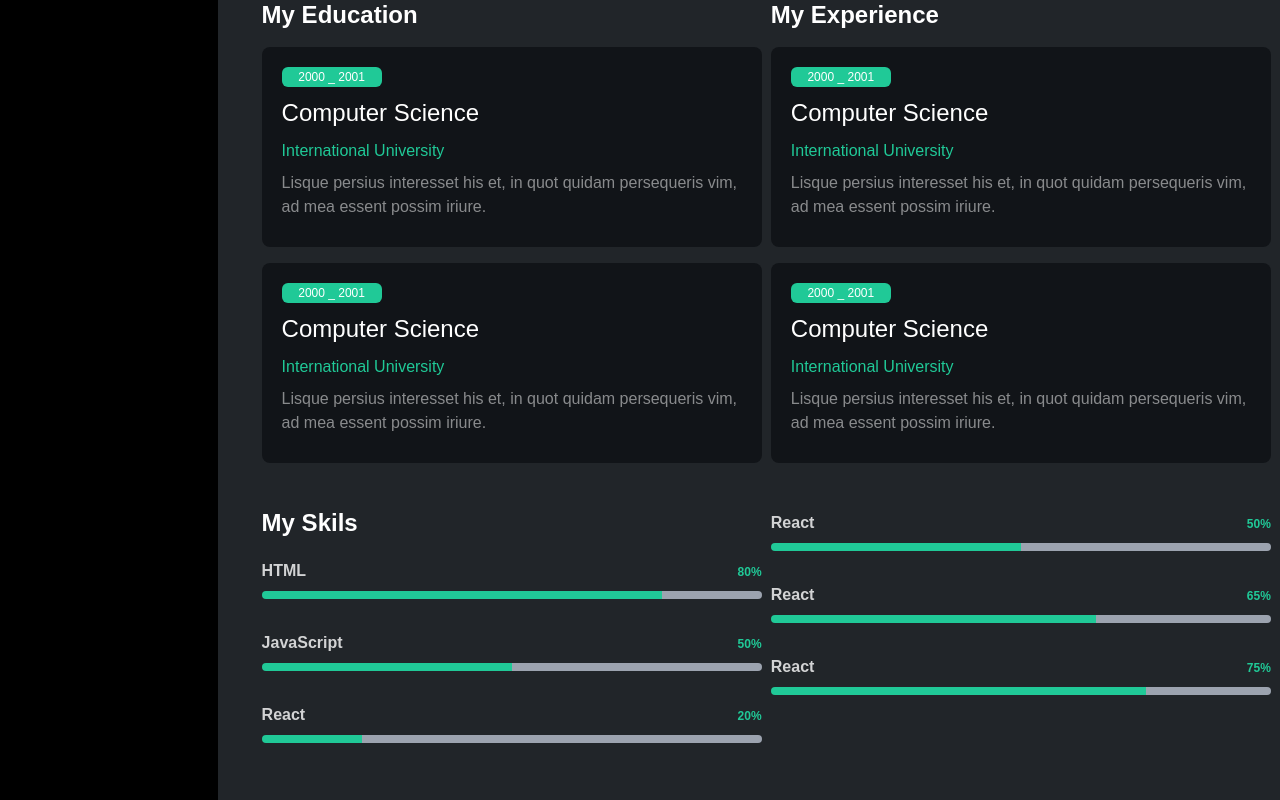
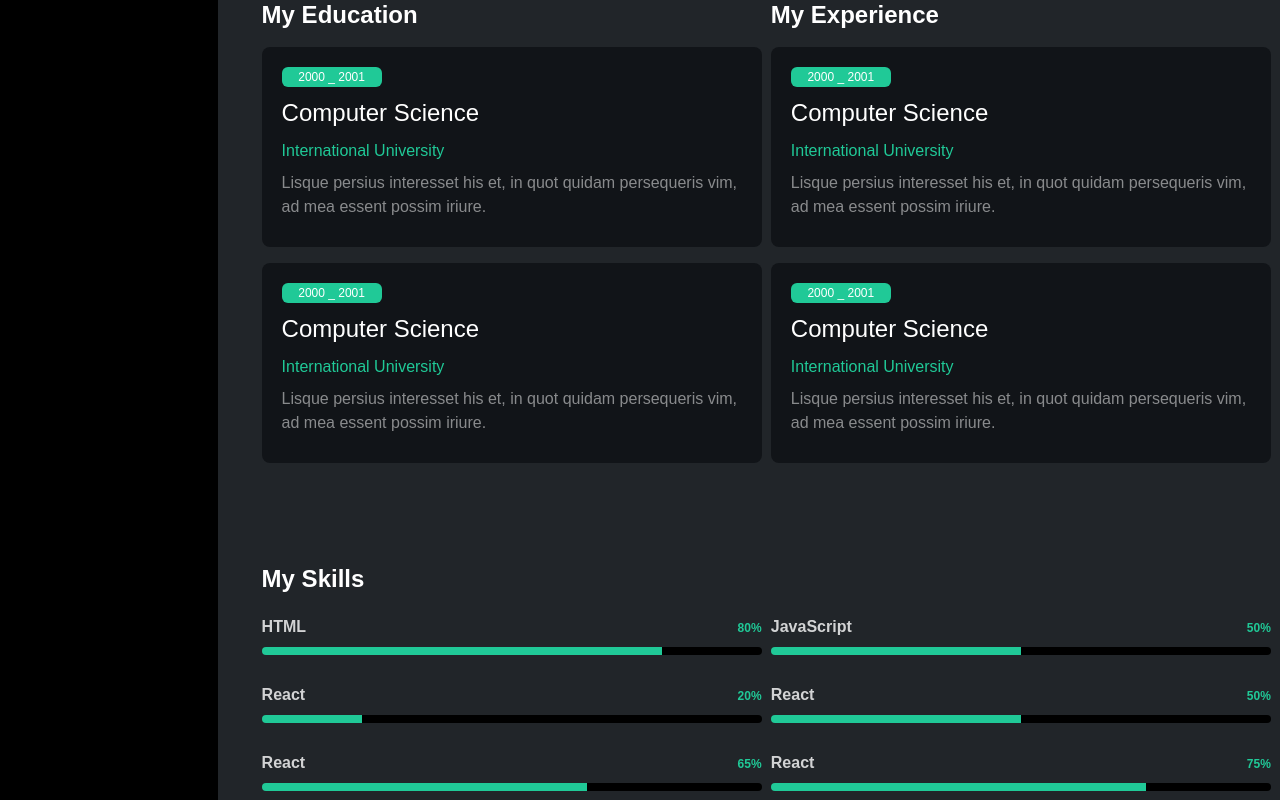
Before and after one commit to azizollahpayandeh/AzizollahPersonalSite, a React (Create React App) app: page / in a window 1280 px wide. Shown: the part 2560-3360 px from the top of the page. Built offline with nearby package versions, Linux system fonts and the light colour scheme.

Commit message:
finish fixing bug of skills.

```diff
--- a/src/Components/MyEducation/MyEducation.js
+++ b/src/Components/MyEducation/MyEducation.js
@@ -2,82 +2,79 @@ import React from "react";
 import EducationBox from "./../EducationBox/EducationBox";
 import ProgressBar from "../ProgressBar/ProgressBar";
 
+// آرایه اطلاعات تحصیلی
+const educationData = [
+  {
+    year: "2000 _ 2001",
+    certificate: "Computer Science",
+    university: "International University",
+    dec: "Lisque persius interesset his et, in quot quidam persequeris vim, ad mea essent possim iriure."
+  },
+  {
+    year: "2000 _ 2001",
+    certificate: "Computer Science",
+    university: "International University",
+    dec: "Lisque persius interesset his et, in quot quidam persequeris vim, ad mea essent possim iriure."
+  }
+];
+
+// آرایه اطلاعات مهارت‌ها
+const skillsData = [
+  { progress: "80", title: "HTML" },
+  { progress: "50", title: "JavaScript" },
+  { progress: "20", title: "React" },
+  { progress: "50", title: "React" },
+  { progress: "65", title: "React" },
+  { progress: "75", title: "React" }
+];
+
 export default function MyEducation() {
-  const progress = {
-    first: '80',
-    second: '50',
-    third: '20',
-    fourth: '50',
-    fifth: '65',
-    sixth: '75'
-  }
-
   return (
     <div>
       <div className="leftEducation xl:ml-11 xl:mt-20 mt-20 ml-5 ">
-        <div className="myEducation xl:w-[50%]  float-left mb-14 ">
-          <div className="title ">
-            <h1 className="text-2xl font-semibold">My Education</h1>
-          </div>
-          <EducationBox
-            year="2000 _ 2001"
-            certificate="Computer Science"
-            university="International University"
-            dec="Lisque persius interesset his et, in quot quidam persequeris vim, ad mea essent possim iriure."
-          />
-          <EducationBox
-            year="2000 _ 2001"
-            certificate="Computer Science"
-            university="International University"
-            dec="Lisque persius interesset his et, in quot quidam persequeris vim, ad mea essent possim iriure."
-          />
+        <div className="myEducationContainer xl:flex">
+          {/* کامپوننت MyEducationSection برای نمایش بخش "My Education" و "My Experience" */}
+          <MyEducationSection title="My Education" data={educationData} />
+          <MyEducationSection title="My Experience" data={educationData} />
+        </div>
+      </div>
 
-          <div className=" mt-11">
-            <h1 className="text-2xl font-semibold mb-4">My Skils</h1>
-            <ProgressBar progress={progress.first} Title="HTML" />
-          </div>
+      <div className="mt-11 ml-4 mr-4 xl:ml-11">
+        <h1 className="text-2xl font-semibold mb-4">My Skills</h1>
+        <div className="grid xl:grid-cols-2 gap-4"> {/* تغییر اعمال شده */}
+          {skillsData.map((skill, index) => (
+            <div className="mb-4">
+             <ProgressBar key={index} progress={skill.progress} Title={skill.title} />
+            </div>
+          ))}
+        </div>
+      </div>
 
-          <div className=" mt-11">
-            <ProgressBar progress={progress.second} Title="JavaScript" />
-          </div>
-
-          <div className=" mt-11">
-            <ProgressBar progress={progress.third} Title="React" />
-          </div>
-        </div>
-
-        <div className="myEducation xl:w-[50%] xl:float-right float-left mb-14  ">
-          <div className="title ">
-            <h1 className="text-2xl font-semibold">My Experience</h1>
-          </div>
-          <EducationBox
-            year="2000 _ 2001"
-            certificate="Computer Science"
-            university="International University"
-            dec="Lisque persius interesset his et, in quot quidam persequeris vim, ad mea essent possim iriure."
-          />
-
-          <EducationBox
-            year="2000 _ 2001"
-            certificate="Computer Science"
-            university="International University"
-            dec="Lisque persius interesset his et, in quot quidam persequeris vim, ad mea essent possim iriure."
-          />
-          <div className=" mt-11">
-            <ProgressBar progress={progress.fourth} Title="React" />
-          </div>
-
-          <div className=" mt-11">
-            <ProgressBar progress={progress.fifth} Title="React" />
-          </div>
-
-          <div className=" mt-11">
-            <ProgressBar progress={progress.sixth} Title="React" />
-          </div>
-        </div>
+      <div className=" text-center">
+        <button className="2xl:mt-7 mt-11 xl:mt-16 border hover:bg-gray-400 opacity-50 w-[170px] h-[50px] rounded-3xl transition duration-300 ease-in-out mb-11">
+          Download CV
+        </button>
       </div>
     </div>
   );
 }
 
-// after set your own data, please optimize this code.
+// کامپوننت MyEducationSection برای نمایش بخش "My Education" و "My Experience"
+function MyEducationSection({ title, data }) {
+  return (
+    <div className="myEducation xl:w-[50%] mb-14">
+      <div className="title">
+        <h1 className="text-2xl font-semibold">{title}</h1>
+      </div>
+      {data.map((item, index) => (
+        <EducationBox
+          key={index}
+          year={item.year}
+          certificate={item.certificate}
+          university={item.university}
+          dec={item.dec}
+        />
+      ))}
+    </div>
+  );
+}
--- a/src/Components/ProgressBar/ProgressBar.js
+++ b/src/Components/ProgressBar/ProgressBar.js
@@ -17,7 +17,7 @@ const ProgressBar = ({ progress, Title }) => {
       </div>
       <div className="relative w-full bg-gray-200 rounded-full">
         <div
-          className="absolute top-0 h-2 bg-gray-400  rounded-r-full"
+          className="absolute top-0 h-2 bg-black  rounded-r-full"
           style={{ width: `${100 - progress}%`, right: 0 }}
         ></div>
         <div
--- a/src/Components/Resume/Resume.js
+++ b/src/Components/Resume/Resume.js
@@ -1,23 +1,15 @@
 import React from "react";
-import MyEducation from './../MyEducation/MyEducation'
-
+import MyEducation from "./../MyEducation/MyEducation";
 
 export default function Resume() {
   return (
-    <div className="w-[100%] h-[180vh] bg-[#212529!important]">
-      <div className="All ">
-        <div className="flex-col justify-center items-center text-center flex">
-          <h1 className="text-3xl font-bold xl:mt-28 mt-24">Resume</h1>
-          <div className="w-[70px] bg-[#20c997] mt-2 h-[3px]" />
-        </div>
-
-    <MyEducation/>
-
-
-
-
-
-
+    <div className="w-[100%] h-auto bg-[#212529!important]">
+      <div className="flex-col justify-center items-center text-center flex">
+        <h1 className="text-3xl font-bold xl:mt-28 mt-24">Resume</h1>
+        <div className="w-[70px] bg-[#20c997] mt-2 h-[3px]" />
+      </div>
+      <div>
+        <MyEducation />
       </div>
     </div>
   );
--- /dev/null
+++ b/src/Components/Skils/Skils.js
@@ -0,0 +1,31 @@
+import React from "react";
+import ProgressBar from "../ProgressBar/ProgressBar";
+
+export default function Skils() {
+  const progress = {
+    first: "80",
+    second: "50",
+    third: "20",
+    fourth: "50",
+    fifth: "65",
+    sixth: "75",
+  };
+  return (
+    <div>
+        <div>
+                  <div className=" mt-11">
+        <ProgressBar progress={progress.fourth} Title="React" />
+      </div>
+
+      <div className=" mt-11">
+        <ProgressBar progress={progress.fifth} Title="React" />
+      </div>
+
+      <div className=" mt-11">
+        <ProgressBar progress={progress.sixth} Title="React" />
+      </div>
+        </div>
+
+    </div>
+  );
+}
```
